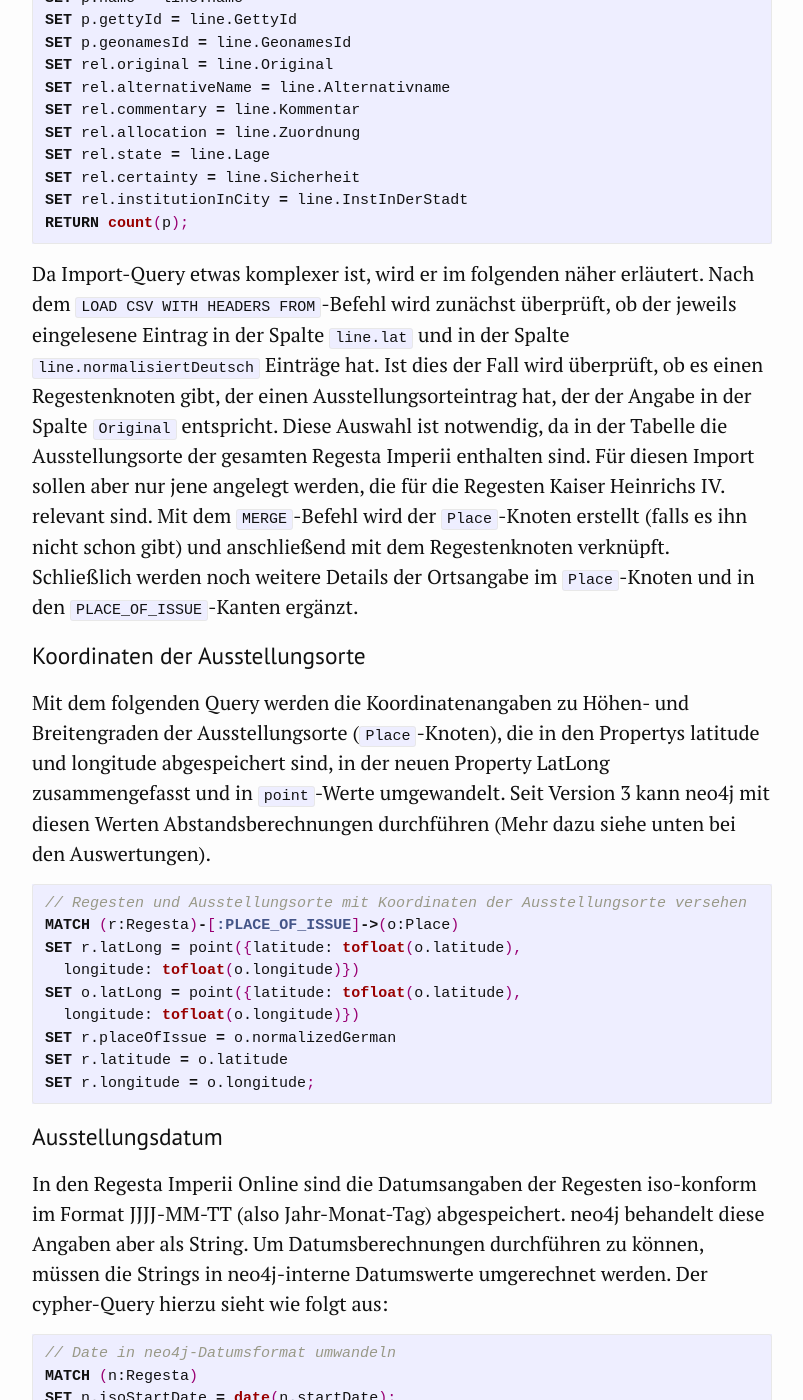
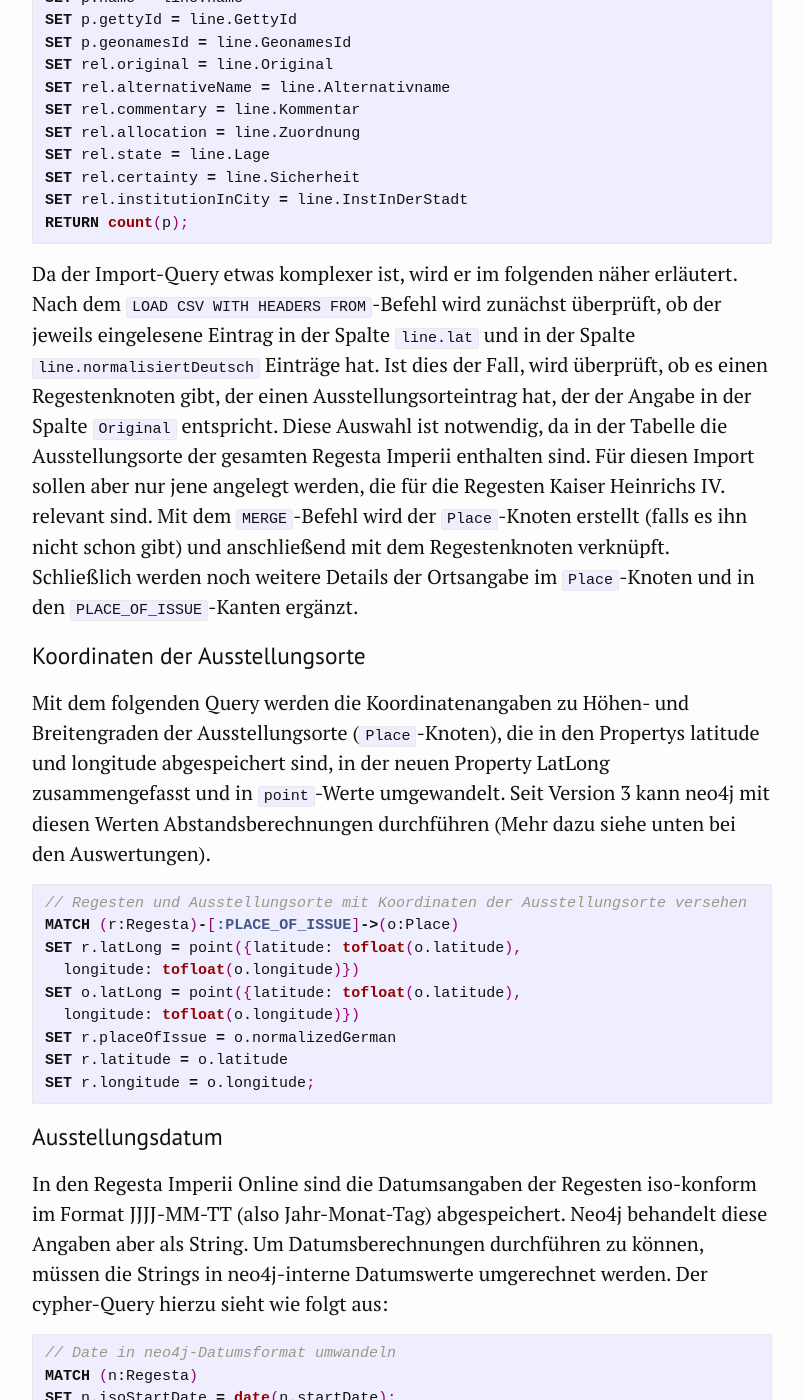
Before and after one commit to kuczera/Graphentechnologien, a Jekyll site: the page built from docs/20_Regestenmodellierung-im-Graphen.md, in a window 1280 px wide and 1400 px high, scrolled down 9274 px. Shown: the whole window, without its empty margins (238-1041 px from the left). Built offline with Jekyll 4.4.1, drawn with Linux system fonts in a browser that asks for light colours; some of the changed text lies outside the part shown.

Commit message:
Tippfehler korrigiert

```diff
--- a/docs/20_Regestenmodellierung-im-Graphen.md
+++ b/docs/20_Regestenmodellierung-im-Graphen.md
@@ -139,7 +139,7 @@
 RETURN count(p);
 ~~~
 
-Da Import-Query etwas komplexer ist, wird er im folgenden näher erläutert. Nach dem `LOAD CSV WITH HEADERS FROM`-Befehl wird zunächst überprüft, ob der jeweils eingelesene Eintrag in der Spalte `line.lat` und in der Spalte `line.normalisiertDeutsch` Einträge hat. Ist dies der Fall wird überprüft, ob es einen Regestenknoten gibt, der einen Ausstellungsorteintrag hat, der der Angabe in der Spalte `Original` entspricht. Diese Auswahl ist notwendig, da in der Tabelle die Ausstellungsorte der gesamten Regesta Imperii enthalten sind. Für diesen Import sollen aber nur jene angelegt werden, die für die Regesten Kaiser Heinrichs IV. relevant sind. Mit dem `MERGE`-Befehl wird der `Place`-Knoten erstellt (falls es ihn nicht schon gibt) und anschließend mit dem Regestenknoten verknüpft. Schließlich werden noch weitere Details der Ortsangabe im `Place`-Knoten und in den `PLACE_OF_ISSUE`-Kanten ergänzt.
+Da der Import-Query etwas komplexer ist, wird er im folgenden näher erläutert. Nach dem `LOAD CSV WITH HEADERS FROM`-Befehl wird zunächst überprüft, ob der jeweils eingelesene Eintrag in der Spalte `line.lat` und in der Spalte `line.normalisiertDeutsch` Einträge hat. Ist dies der Fall, wird überprüft, ob es einen Regestenknoten gibt, der einen Ausstellungsorteintrag hat, der der Angabe in der Spalte `Original` entspricht. Diese Auswahl ist notwendig, da in der Tabelle die Ausstellungsorte der gesamten Regesta Imperii enthalten sind. Für diesen Import sollen aber nur jene angelegt werden, die für die Regesten Kaiser Heinrichs IV. relevant sind. Mit dem `MERGE`-Befehl wird der `Place`-Knoten erstellt (falls es ihn nicht schon gibt) und anschließend mit dem Regestenknoten verknüpft. Schließlich werden noch weitere Details der Ortsangabe im `Place`-Knoten und in den `PLACE_OF_ISSUE`-Kanten ergänzt.
 
 ### Koordinaten der Ausstellungsorte
 
@@ -159,7 +159,7 @@
 
 ### Ausstellungsdatum
 
-In den Regesta Imperii Online sind die Datumsangaben der Regesten iso-konform im Format JJJJ-MM-TT (also Jahr-Monat-Tag) abgespeichert. neo4j behandelt diese Angaben aber als String. Um Datumsberechnungen durchführen zu können, müssen die Strings in neo4j-interne Datumswerte umgerechnet werden. Der cypher-Query hierzu sieht wie folgt aus:
+In den Regesta Imperii Online sind die Datumsangaben der Regesten iso-konform im Format JJJJ-MM-TT (also Jahr-Monat-Tag) abgespeichert. Neo4j behandelt diese Angaben aber als String. Um Datumsberechnungen durchführen zu können, müssen die Strings in neo4j-interne Datumswerte umgerechnet werden. Der cypher-Query hierzu sieht wie folgt aus:
 
 ~~~cypher
 // Date in neo4j-Datumsformat umwandeln
@@ -189,7 +189,7 @@
 MERGE (r)-[:ACTION]->(l);
 ~~~
 
-Dabei wird zunächst mit dem `MATCH`-Befehl das jeweilige Regest gesucht, anschließend mit dem `MERGE`-Befehl der `Lemma`-Knoten für das Herrscherhandeln angelegt (falls noch nicht vorhanden) und schließlich der `Regesta`-knoten mit dem `Lemma`-Knoten über eine `ACTION`-Kante verbunden. In der folgenden Abbildung ist ein Ausschnitt mit Regesten und den verknüpften Lemmaknoten dargestellt.
+Dabei wird zunächst mit dem `MATCH`-Befehl das jeweilige Regest gesucht, anschließend mit dem `MERGE`-Befehl der `Lemma`-Knoten für das Herrscherhandeln angelegt (falls noch nicht vorhanden) und schließlich der `Regesta`-Knoten mit dem `Lemma`-Knoten über eine `ACTION`-Kante verbunden. In der folgenden Abbildung ist ein Ausschnitt mit Regesten und den verknüpften Lemmaknoten dargestellt.
 
 ![Herrscherhandeln im Graphen.](Bilder/RI2Graph/ReggH4-Action.png)
 
@@ -420,7 +420,7 @@
 
 ### Herrscherhandeln ausgezählt
 
-Wie bereits oben erwähnt wurde in einem ersten Test jeweils das erste Verb des Regestentextes extrahiert, lemmatisiert und in die Graphdatenbank eingespielt. Im folgenden werden nun einige cypher-Querys vorgestellt, die dies beispielhaft auswerten.
+Wie bereits oben erwähnt, wurde in einem ersten Test jeweils das erste Verb des Regestentextes extrahiert, lemmatisiert und in die Graphdatenbank eingespielt. Im folgenden werden nun einige cypher-Querys vorgestellt, die dies beispielhaft auswerten.
 
 ~~~cypher
 // Herrscherhandeln ausgezählt
@@ -496,7 +496,7 @@
 |Adalbero, Metzer Domkanoniker, Kanzler Heinrichs IV., Kanzler (Gegen)Kg. Rudolfs v. Rheinfelden|setzen|1|
 | ... | ... | ... |
 
-Die Ergebnistabelle zeigt den Abschnitt zu Adalbero, einem Metzer Domkanoniker mit der Häufigkeit des jeweiligen Herrscherhandeln-Lemmas.
+Die Ergebnistabelle zeigt den Abschnitt zu Adalbero, einem Metzer Domkanoniker, mit der Häufigkeit des jeweiligen Herrscherhandeln-Lemmas.
 
 ### Regesten 200 km rund um Augsburg
 
```
Also changed, not shown: other parts of docs/20_Regestenmodellierung-im-Graphen.md (+10 -10 lines).
